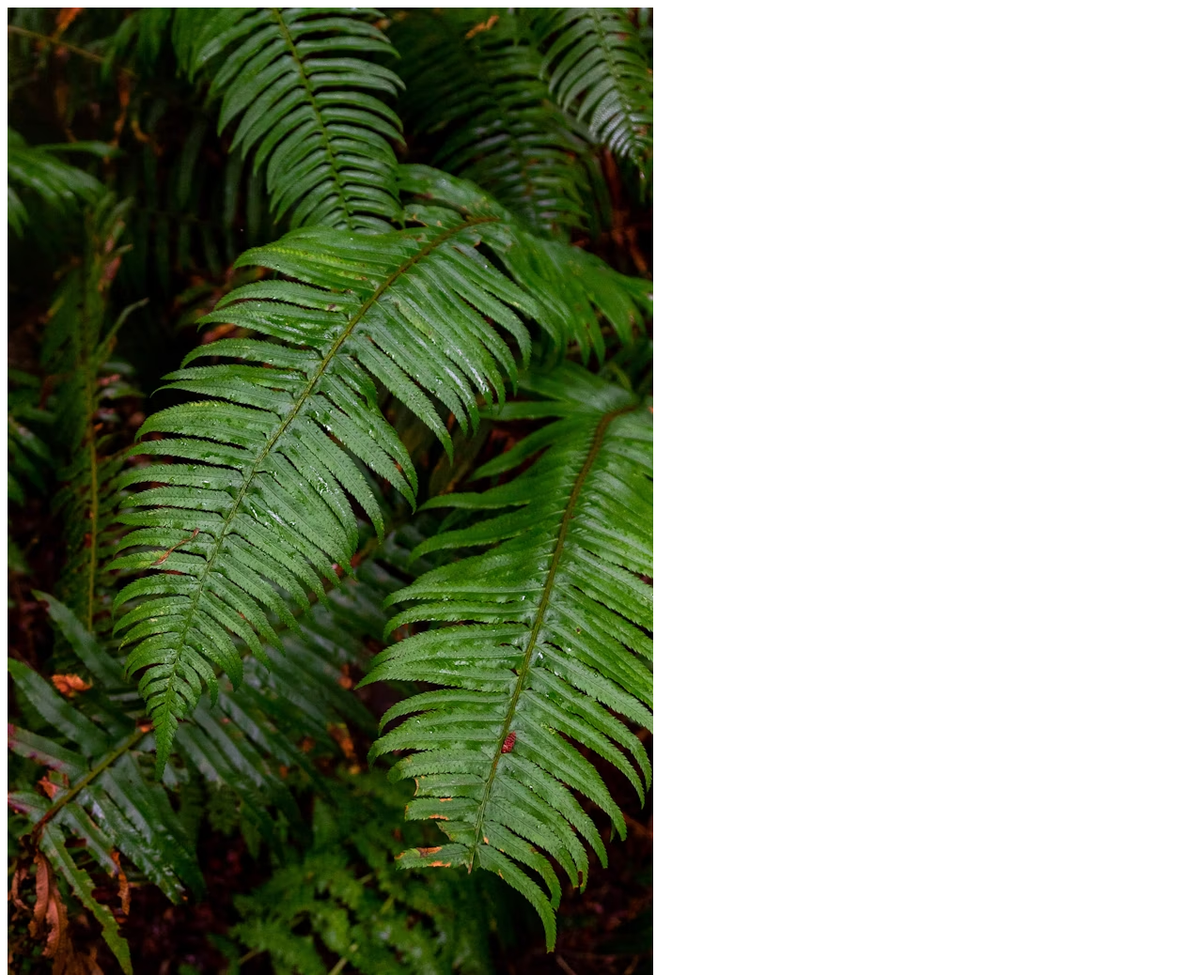
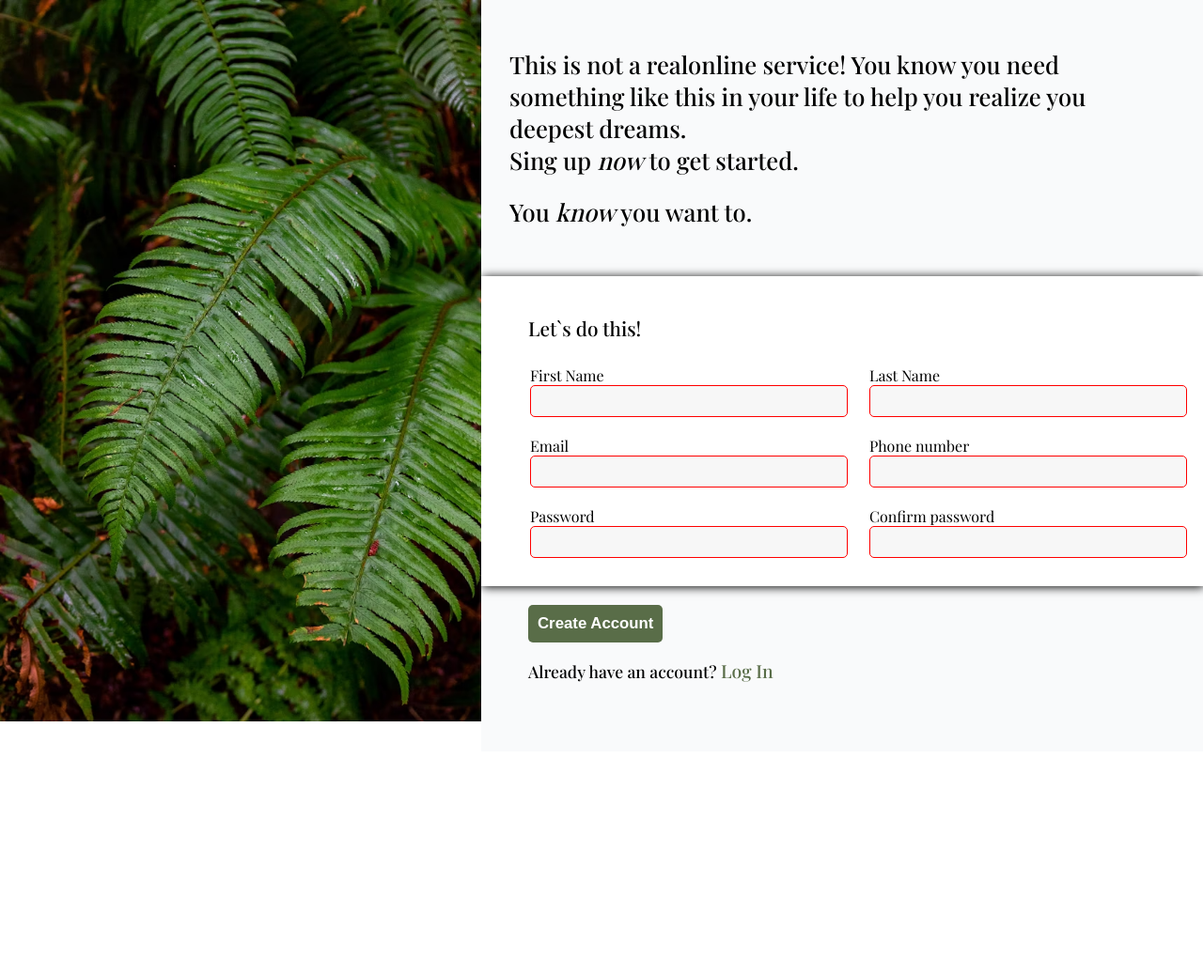
Before and after one commit to zaga9436/Sign-up-form, a plain HTML site: page index.html in a window 1280 px wide. Shown: the top 1038 px of the page at 94% size. After the commit the page ends 800 px from the top, so only its background shows below. Drawn offline with nearby package versions, Linux system fonts and the light colour scheme; a web font is replaced by a local one.

Commit message:
form is ready

```diff
--- a/index.html
+++ b/index.html
@@ -3,64 +3,64 @@
 <head>
     <meta charset="UTF-8">
     <meta name="viewport" content="width=device-width, initial-scale=1.0">
+    <link rel="preconnect" href="https://fonts.googleapis.com">
+    <link rel="preconnect" href="https://fonts.gstatic.com" crossorigin>
+    <link href="https://fonts.googleapis.com/css2?family=Montserrat:ital,wght@0,100..900;1,100..900&family=Playfair+Display:ital,wght@0,400..900;1,400..900&display=swap" rel="stylesheet">
     <link rel="stylesheet" href="styles.css">
     <title>Sign up form</title>
 </head>
 <body>
     <header>
-        <div class="image">
+        <div class="image-wrapper">
             <img src="content/image.avif" alt="nature pic">
-        </div>
-        <div class="logo">
-            <img src="content/odin-lined.png" alt="odin logo">
-            <p>ODIN</p>
+
         </div>
     </header>
     <main>
         <section class="top-text">
-            <h1>This is not a realonline service! You know you need something like this in your life to help you realize you deepest dreams. Sing up <em>now</em> to get started.</h1>
+            <h1>This is not a realonline service! You know you need something like this in your life to help you realize you deepest dreams. <br>Sing up <em>now</em> to get started.</h1>
             <h2>You <em>know</em> you want to.</h2>
         </section>
         <section class="middle-form">
+            <p>Let`s do this!</p>
+            <form action="#" method="post" id="sign-up">
 
-            <form>
-                <legend class="visuall">Let`s do this!</legend>
                 <fieldset>
                     <div>
                         <label for="first-name">First Name</label>
-                        <input type="text" id="first-name" name="first-name">
+                        <input type="text" id="first-name" name="first-name" required>
                     </div>
                     <div>
                         <label for="last-name">Last Name</label>
-                        <input type="text" id="last-name" name="last-name">
+                        <input type="text" id="last-name" name="last-name" required>
                     </div>
 
 
                     <div>
                         <label for="user-email">Email</label>
-                        <input type="email" id="user-email" name="user-email">
+                        <input type="email" id="user-email" name="user-email" required>
                     </div>
                     <div>
                         <label for="user-number">Phone number</label>
-                        <input type="tel" id="user-number" name="user-number">
+                        <input type="tel" id="user-number" name="user-number" required>
                     </div>
 
 
                     <div>
                         <label for="user-password">Password</label>
-                        <input type="password" id="user-password" name="user-password">
+                        <input type="password" id="user-password" name="user-password" required>
                     </div>
                     <div>
-                        <label for="confirm-password">Confirm assword</label>
-                        <input type="password" id="confirm-password" name="confirm-password">
+                        <label for="confirm-password">Confirm password</label>
+                        <input type="password" id="confirm-password" name="confirm-password" required>
                     </div>
                 </fieldset>
             </form>
         </section>
 
         <section class="bottom-text">
-            <button class="button">Create Account</button>
-            <p>Already have an account? <a href="#">Log In</a></p>
+            <button class="button" type="submit" form="sign-up" id="signup-btn">Create Account</button>
+            <p>Already have an account? <a href="google.com" target="_blank">Log In</a></p>
         </section>
     </main>
 </body>
--- a/styles.css
+++ b/styles.css
@@ -0,0 +1,124 @@
+body{
+    display: flex;
+    flex: 1;
+    margin: 0;
+    height: 100vh;
+    overflow: hidden;
+    font-family: "Playfair Display", serif;
+}
+
+header {
+    position: relative;
+    flex-basis: 40%;
+}
+
+
+
+.image-wrapper img {
+    width: 100%;
+    height: 100%;
+    object-fit: cover;
+}
+
+
+
+main {
+    flex: 1;
+    background-color: #f9fafb;
+}
+
+.top-text{
+    padding: 30px;
+}
+
+.top-text h1{
+    font-weight: 500;
+    font-size: 1.6em;
+
+}
+
+.top-text h2{
+    font-weight: 500;
+    font-size: 1.6em;
+
+}
+
+.middle-form{
+    background-color: white;
+    padding: 20px 0 20px 0;
+    box-shadow: 1px 1px 10px black;
+}
+
+.middle-form p {
+    padding-left: 50px;
+    font-size: 1.3em;
+    font-weight: 500;
+}
+
+
+fieldset {
+    border: none;
+    display: grid;
+    grid-template-columns: 1fr 1fr;
+    gap: 20px;
+    padding-left: 50px;
+}
+
+form input{
+
+    width: 25vw;
+    padding: 8px;
+    font-size: 0.88em;
+    border: none;
+    background-color: #f7f7f7;
+    border-radius: 5px;
+    border: 1px solid rgb(56, 56, 56);
+    transition: transform 0.1s ease;
+}
+
+form input:hover{
+    transform: scale(0.99);
+}
+
+label{
+    display: block;
+
+}
+
+.bottom-text {
+    padding: 20px 50px;
+}
+
+button{
+    background-color: #596D48;
+    color: white;
+    border: none;
+    border-radius: 5px;
+    padding: 10px;
+    cursor: pointer;
+    font-size: 1.05em;
+    font-weight: 600;
+    transition: transform 0.1s ease;
+}
+
+button:active{
+    transform: scale(0.98);
+}
+
+.bottom-text p,a {
+    font-size: 1.1em;
+    text-decoration: none;
+    font-weight: 500;
+}
+
+.bottom-text a{
+    color: #596D48;
+}
+
+.bottom-text a:hover{
+    color: #000;
+}
+
+input:invalid {
+    border: 1px solid red;
+}
```
